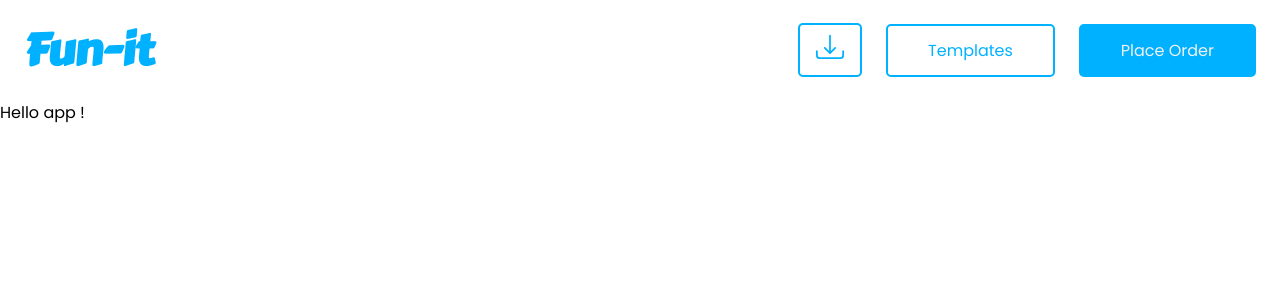
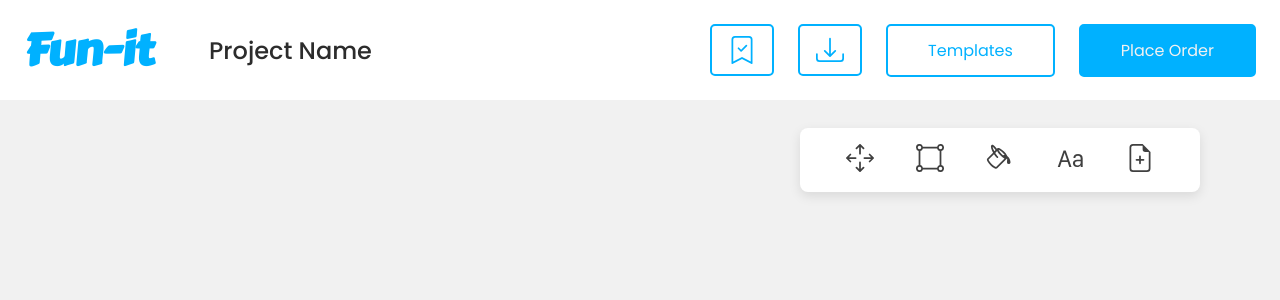
Before and after one commit to Chipyoka/fun-it, a React (Create React App) app: page /app in a window 1280 px wide. Shown: the top 300 px of the page. Built offline with nearby package versions, Linux system fonts and the light colour scheme.

Commit message:
Added tool bar

```diff
--- a/src/App.css
+++ b/src/App.css
@@ -9,6 +9,8 @@
   --black:#2c2c2c;
   --white:#f1f1f1;
   --beige:#FCF5E2;
+  --h: #a9a9a9;
+  --h: #808080;
 
   --grad-1:linear-gradient(90deg, #F0C52B 0%, rgba(223,59,148,1) 100%);
 
@@ -25,9 +27,15 @@
 
   font-family: var(--primary-font);
 }
+body{
+  color: var(--black);
+}
 
 .mt{
   margin-top: 2em;
+}
+.gap{
+  gap: 2em;
 }
 
 .top-btn{
@@ -452,9 +460,21 @@ div.topbar{
   padding: 1em 1.5em;
 
   color: var(--black);
+
+
 }
 div.topbar .logo{
   color: var(--blue);
+  cursor: pointer;
+}
+
+.project-name{
+  font-size: 1.5rem;
+  font-weight: 500;
+
+  margin-left: 1em;
+  cursor: default;
+
 }
 
 .a-btn{
@@ -479,8 +499,56 @@ div.topbar .logo{
 }
 .a-icon-btn{
   font-family: var(--primary-font);
-  padding: .45em 1em;
+  padding: .65em 1em;
   border-radius: 5px;
   font-size: 1rem;
   cursor: pointer;
 }
+
+div.canvas-space{
+  width: 100%;
+  background-color: var(--white);
+  height: 88dvh;
+
+  /* display: flex;
+  justify-content: center;
+  align-items: center;
+  flex-direction: column; */
+}
+
+.toolbar{
+  z-index: 999;
+  position: absolute;
+  top: 8em;
+  right: 50em;
+  left: 50em;
+
+  background-color: #fff;
+  border-radius: .5em;
+  height: 64px;
+  width: 25em;
+
+  /* padding: .5em; */
+
+  box-shadow: 0 4px 12px rgba(0, 0, 0, 0.1);
+
+  display: flex;
+  justify-content: center;
+  align-items: center;
+}
+.toolbar .tool{
+  position: relative;
+  height: 64px;
+  width: 70px;
+  border-bottom: 4px solid white;
+
+
+  display: flex;
+  justify-content: center;
+  align-items: center;
+}
+
+.toolbar .tool:hover{
+  background-color: var(--white);
+
+}
--- /dev/null
+++ b/src/components/app/ToolBar.jsx
@@ -0,0 +1,55 @@
+import React from 'react'
+
+import Tippy from '@tippyjs/react';
+
+const ToolBar = () =>{
+    return(
+    <div className="toolbar">
+
+
+        <Tippy content="Move">
+        <div className="tool">
+                <svg xmlns="http://www.w3.org/2000/svg" width="28" height="28" fill="#404040" class="bi bi-arrows-move" viewBox="0 0 16 16">
+                    <path fill-rule="evenodd" d="M7.646.146a.5.5 0 0 1 .708 0l2 2a.5.5 0 0 1-.708.708L8.5 1.707V5.5a.5.5 0 0 1-1 0V1.707L6.354 2.854a.5.5 0 1 1-.708-.708zM8 10a.5.5 0 0 1 .5.5v3.793l1.146-1.147a.5.5 0 0 1 .708.708l-2 2a.5.5 0 0 1-.708 0l-2-2a.5.5 0 0 1 .708-.708L7.5 14.293V10.5A.5.5 0 0 1 8 10M.146 8.354a.5.5 0 0 1 0-.708l2-2a.5.5 0 1 1 .708.708L1.707 7.5H5.5a.5.5 0 0 1 0 1H1.707l1.147 1.146a.5.5 0 0 1-.708.708zM10 8a.5.5 0 0 1 .5-.5h3.793l-1.147-1.146a.5.5 0 0 1 .708-.708l2 2a.5.5 0 0 1 0 .708l-2 2a.5.5 0 0 1-.708-.708L14.293 8.5H10.5A.5.5 0 0 1 10 8"/>
+                </svg>
+            </div>
+        </Tippy>
+
+        <Tippy content="Resize">
+        <div className="tool">
+                <svg xmlns="http://www.w3.org/2000/svg" width="28" height="28" fill="#404040" class="bi bi-bounding-box-circles" viewBox="0 0 16 16">
+                    <path d="M2 1a1 1 0 1 0 0 2 1 1 0 0 0 0-2M0 2a2 2 0 0 1 3.937-.5h8.126A2 2 0 1 1 14.5 3.937v8.126a2 2 0 1 1-2.437 2.437H3.937A2 2 0 1 1 1.5 12.063V3.937A2 2 0 0 1 0 2m2.5 1.937v8.126c.703.18 1.256.734 1.437 1.437h8.126a2 2 0 0 1 1.437-1.437V3.937A2 2 0 0 1 12.063 2.5H3.937A2 2 0 0 1 2.5 3.937M14 1a1 1 0 1 0 0 2 1 1 0 0 0 0-2M2 13a1 1 0 1 0 0 2 1 1 0 0 0 0-2m12 0a1 1 0 1 0 0 2 1 1 0 0 0 0-2"/>
+                </svg>
+        </div>
+        </Tippy>
+
+        <Tippy content="Add Color">
+        <div className="tool">
+                <svg xmlns="http://www.w3.org/2000/svg" width="28" height="28" fill="#404040" class="bi bi-paint-bucket" viewBox="0 0 16 16">
+                    <path d="M6.192 2.78c-.458-.677-.927-1.248-1.35-1.643a3 3 0 0 0-.71-.515c-.217-.104-.56-.205-.882-.02-.367.213-.427.63-.43.896-.003.304.064.664.173 1.044.196.687.556 1.528 1.035 2.402L.752 8.22c-.277.277-.269.656-.218.918.055.283.187.593.36.903.348.627.92 1.361 1.626 2.068.707.707 1.441 1.278 2.068 1.626.31.173.62.305.903.36.262.05.64.059.918-.218l5.615-5.615c.118.257.092.512.05.939-.03.292-.068.665-.073 1.176v.123h.003a1 1 0 0 0 1.993 0H14v-.057a1 1 0 0 0-.004-.117c-.055-1.25-.7-2.738-1.86-3.494a4 4 0 0 0-.211-.434c-.349-.626-.92-1.36-1.627-2.067S8.857 3.052 8.23 2.704c-.31-.172-.62-.304-.903-.36-.262-.05-.64-.058-.918.219zM4.16 1.867c.381.356.844.922 1.311 1.632l-.704.705c-.382-.727-.66-1.402-.813-1.938a3.3 3.3 0 0 1-.131-.673q.137.09.337.274m.394 3.965c.54.852 1.107 1.567 1.607 2.033a.5.5 0 1 0 .682-.732c-.453-.422-1.017-1.136-1.564-2.027l1.088-1.088q.081.181.183.365c.349.627.92 1.361 1.627 2.068.706.707 1.44 1.278 2.068 1.626q.183.103.365.183l-4.861 4.862-.068-.01c-.137-.027-.342-.104-.608-.252-.524-.292-1.186-.8-1.846-1.46s-1.168-1.32-1.46-1.846c-.147-.265-.225-.47-.251-.607l-.01-.068zm2.87-1.935a2.4 2.4 0 0 1-.241-.561c.135.033.324.11.562.241.524.292 1.186.8 1.846 1.46.45.45.83.901 1.118 1.31a3.5 3.5 0 0 0-1.066.091 11 11 0 0 1-.76-.694c-.66-.66-1.167-1.322-1.458-1.847z"/>
+                </svg>
+            </div>
+        </Tippy>
+
+        <Tippy content="Add Text">
+        <div className="tool">
+            <svg xmlns="http://www.w3.org/2000/svg" width="28" height="28" fill="#404040" class="bi bi-type" viewBox="0 0 16 16">
+                <path d="m2.244 13.081.943-2.803H6.66l.944 2.803H8.86L5.54 3.75H4.322L1 13.081zm2.7-7.923L6.34 9.314H3.51l1.4-4.156zm9.146 7.027h.035v.896h1.128V8.125c0-1.51-1.114-2.345-2.646-2.345-1.736 0-2.59.916-2.666 2.174h1.108c.068-.718.595-1.19 1.517-1.19.971 0 1.518.52 1.518 1.464v.731H12.19c-1.647.007-2.522.8-2.522 2.058 0 1.319.957 2.18 2.345 2.18 1.06 0 1.716-.43 2.078-1.011zm-1.763.035c-.752 0-1.456-.397-1.456-1.244 0-.65.424-1.115 1.408-1.115h1.805v.834c0 .896-.752 1.525-1.757 1.525"/>
+            </svg>
+        </div>
+        </Tippy>
+
+        <Tippy content="Upload Image">
+        <div className="tool">
+            <svg xmlns="http://www.w3.org/2000/svg" width="28" height="28" fill="#404040" class="bi bi-file-earmark-plus" viewBox="0 0 16 16">
+                <path d="M8 6.5a.5.5 0 0 1 .5.5v1.5H10a.5.5 0 0 1 0 1H8.5V11a.5.5 0 0 1-1 0V9.5H6a.5.5 0 0 1 0-1h1.5V7a.5.5 0 0 1 .5-.5"/>
+                <path d="M14 4.5V14a2 2 0 0 1-2 2H4a2 2 0 0 1-2-2V2a2 2 0 0 1 2-2h5.5zm-3 0A1.5 1.5 0 0 1 9.5 3V1H4a1 1 0 0 0-1 1v12a1 1 0 0 0 1 1h8a1 1 0 0 0 1-1V4.5z"/>
+            </svg>
+        </div>
+        </Tippy>
+
+
+    </div>
+)}
+
+export default ToolBar;
--- a/src/components/app/TopBar.jsx
+++ b/src/components/app/TopBar.jsx
@@ -5,11 +5,22 @@ const TopBar = () =>{
     return(
         <div className="topbar">
 
-            <h1 className="logo">Fun-it</h1>
+           <div className="container gap">
+                <h1 className="logo">Fun-it</h1>
+                <p className="project-name">Project Name</p>
+           </div>
             <div className="btns">
 
+                <Tippy content="Save">
+                    <button className="a-icon-btn a-btn-outlined container">
+                    <svg xmlns="http://www.w3.org/2000/svg" width="28" height="28" fill="currentColor" class="bi bi-bookmark-check" viewBox="0 0 16 16">
+                        <path fill-rule="evenodd" d="M10.854 5.146a.5.5 0 0 1 0 .708l-3 3a.5.5 0 0 1-.708 0l-1.5-1.5a.5.5 0 1 1 .708-.708L7.5 7.793l2.646-2.647a.5.5 0 0 1 .708 0"/>
+                        <path d="M2 2a2 2 0 0 1 2-2h8a2 2 0 0 1 2 2v13.5a.5.5 0 0 1-.777.416L8 13.101l-5.223 2.815A.5.5 0 0 1 2 15.5zm2-1a1 1 0 0 0-1 1v12.566l4.723-2.482a.5.5 0 0 1 .554 0L13 14.566V2a1 1 0 0 0-1-1z"/>
+                    </svg>
+                    </button>
+                </Tippy>
                 <Tippy content="Download">
-                    <button className="a-icon-btn a-btn-outlined">
+                    <button className="a-icon-btn a-btn-outlined container">
                         <svg xmlns="http://www.w3.org/2000/svg" width="28" height="28" fill="currentColor" class="bi bi-download" viewBox="0 0 16 16">
                             <path d="M.5 9.9a.5.5 0 0 1 .5.5v2.5a1 1 0 0 0 1 1h12a1 1 0 0 0 1-1v-2.5a.5.5 0 0 1 1 0v2.5a2 2 0 0 1-2 2H2a2 2 0 0 1-2-2v-2.5a.5.5 0 0 1 .5-.5"/>
                             <path d="M7.646 11.854a.5.5 0 0 0 .708 0l3-3a.5.5 0 0 0-.708-.708L8.5 10.293V1.5a.5.5 0 0 0-1 0v8.793L5.354 8.146a.5.5 0 1 0-.708.708z"/>
--- a/src/pages/MainApp.jsx
+++ b/src/pages/MainApp.jsx
@@ -1,14 +1,18 @@
 import { React } from "react";
 
 import TopBar from '../components/app/TopBar'
+import ToolBar from '../components/app/ToolBar'
 
 const MainApp = () =>{
 
     return(
         <>
             <TopBar/>
-            <div>
-                <p>Hello app !</p>
+            <div className="canvas-space">
+                <div className="container">
+                    <ToolBar/>
+                </div>
+
             </div>
 
         </>
```
